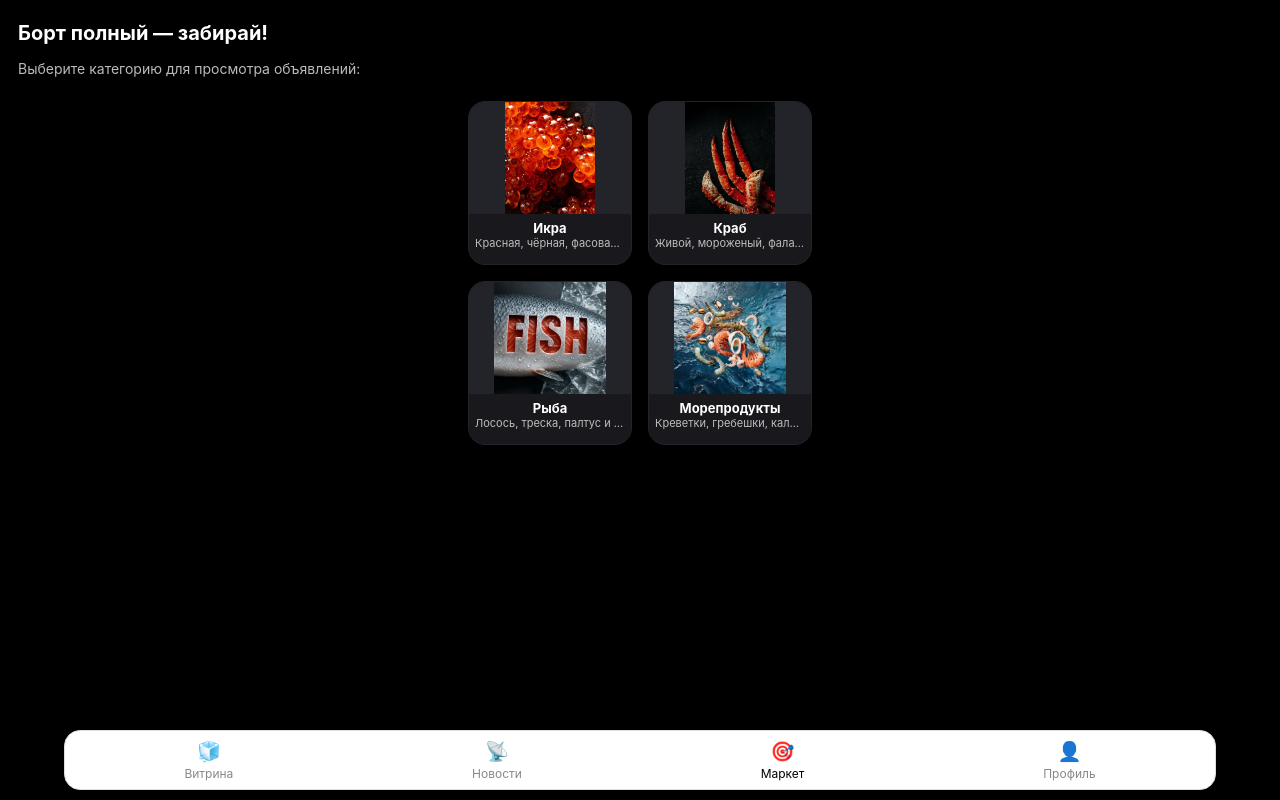
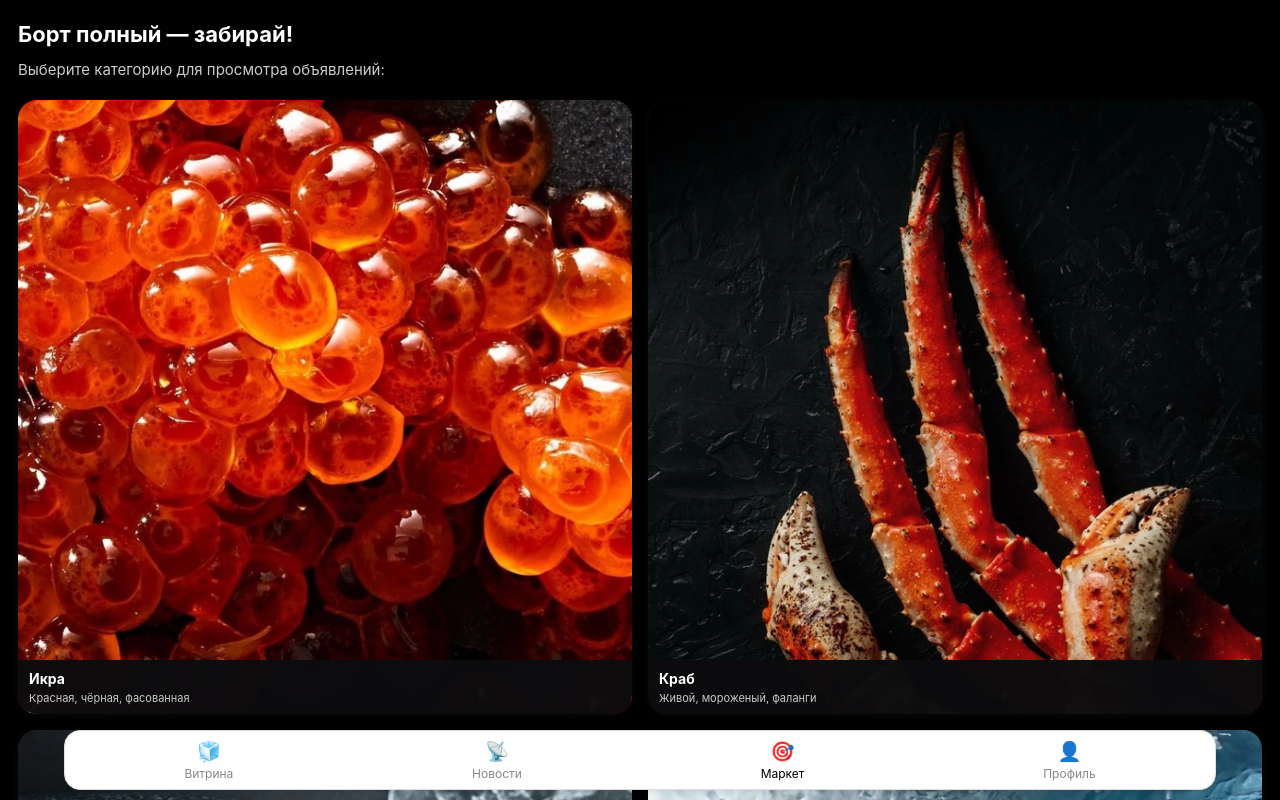
Before and after one commit to AlexSalavat/ikra-miniapp, a React (Create React App) app: page /market/sell in a window 1280 px wide. Shown: the top 800 px of the page. Built offline with nearby package versions, Linux system fonts and the light colour scheme.

Commit message:
UI: обновлены MarketSell и MarketSellCategory  улучшены карточки и объявления

```diff
--- a/src/components/MarketBuy.js
+++ b/src/components/MarketBuy.js
@@ -1,80 +1,89 @@
-import React from 'react';
+import React, { useState } from 'react';
 
-const categories = [
-  { title: 'Икра', description: 'Красная, чёрная, фасованная', image: '/images/cav.webp' },
-  { title: 'Краб', description: 'Живой, мороженый, фаланги', image: '/images/krab.webp' },
-  { title: 'Рыба', description: 'Лосось, треска, палтус и другие', image: '/images/fish.webp' },
-  { title: 'Морепродукты', description: 'Креветки, гребешки, кальмары и пр.', image: '/images/mor.webp' },
+const categories = ['Икра', 'Краб', 'Рыба', 'Морепродукты'];
+
+// Это заявки покупателей, которые хотят купить товар
+const requests = [
+  {
+    id: 1,
+    category: 'Икра',
+    title: 'Ищу икру красную оптом',
+    desc: 'Закупаем свежую красную икру, фасованную и на развес. Москва, регионы, самовывоз возможен.',
+    contact: '@buyer_ikra',
+    region: 'Москва',
+  },
+  {
+    id: 2,
+    category: 'Краб',
+    title: 'Нужен живой краб',
+    desc: 'Интересует живой камчатский краб, объём от 50 кг. Работаем по договору.',
+    contact: '+7 999 123-45-67',
+    region: 'Владивосток',
+  },
+  // Добавь свои заявки по аналогии!
 ];
 
-const CARD_SIZE = 158;
+const MarketBuy = () => {
+  const [selected, setSelected] = useState('Икра');
+  const filtered = requests.filter((r) => r.category === selected);
 
-const MarketBuy = () => (
-  <div style={{ padding: 18, background: '#000', minHeight: '100vh' }}>
-    <h1 style={{ color: '#fff', marginBottom: 10, fontWeight: 700, fontSize: 19 }}>Запросить улов</h1>
-    <p style={{ color: '#ccc', fontSize: 13 }}>Выберите, что вы ищете:</p>
-    <div style={{
-      display: 'grid',
-      gridTemplateColumns: `repeat(2, ${CARD_SIZE}px)`,
-      gap: 15,
-      maxWidth: CARD_SIZE * 2 + 15,
-      margin: '0 auto',
-      marginTop: 16,
-      justifyContent: 'center'
-    }}>
-      {categories.map((item, index) => (
-        <div key={index} style={{
-          width: CARD_SIZE,
-          height: CARD_SIZE,
-          border: '1px solid #23232a',
-          borderRadius: 16,
-          overflow: 'hidden',
-          background: '#18181c',
-          boxShadow: '0 2px 13px #0002',
-          position: 'relative',
-          cursor: 'pointer'
-        }}>
-          <img
-            src={item.image}
-            alt={item.title}
+  return (
+    <div style={{ padding: '18px 8px 80px 8px', background: '#000', minHeight: '100vh' }}>
+      <h1 style={{ color: '#fff', fontWeight: 700, fontSize: 21, marginBottom: 9 }}>Запросить улов</h1>
+      <div style={{ display: 'flex', gap: 9, marginBottom: 15, justifyContent: 'center', flexWrap: 'wrap' }}>
+        {categories.map((cat) => (
+          <button
+            key={cat}
+            onClick={() => setSelected(cat)}
             style={{
-              width: '100%',
-              height: '100%',
-              objectFit: 'cover',
-              display: 'block',
-              position: 'absolute',
-              left: 0,
-              top: 0,
-              zIndex: 1
+              padding: '6px 17px',
+              borderRadius: 14,
+              fontWeight: 600,
+              fontSize: 14,
+              background: selected === cat ? '#34e0a1' : '#19191c',
+              color: selected === cat ? '#222' : '#fff',
+              border: 'none',
+              cursor: 'pointer',
+              boxShadow: selected === cat ? '0 2px 10px #30e0a122' : 'none',
+              marginBottom: 5
             }}
-            onError={e => { e.target.src = '/images/no-image.webp'; }}
-          />
-          <div style={{
-            position: 'absolute',
-            left: 0, right: 0, bottom: 0,
-            background: 'rgba(18,18,18,0.82)',
-            color: '#fff',
-            padding: '11px 9px 8px 9px',
-            zIndex: 2,
-            textAlign: 'left'
-          }}>
-            <div style={{
-              fontWeight: 700,
-              fontSize: 12,
-              marginBottom: 2,
-              lineHeight: 1.14,
-              wordBreak: 'break-word'
-            }}>{item.title}</div>
-            <div style={{
-              color: '#ccc',
-              fontSize: 10.5,
-              lineHeight: 1.13
-            }}>{item.description}</div>
+          >
+            {cat}
+          </button>
+        ))}
+      </div>
+      <div style={{ display: 'flex', flexDirection: 'column', gap: 18 }}>
+        {filtered.length === 0 && (
+          <div style={{ color: '#777', textAlign: 'center', marginTop: 48 }}>
+            Нет запросов в этой категории.
           </div>
-        </div>
-      ))}
+        )}
+        {filtered.map(req => (
+          <div
+            key={req.id}
+            style={{
+              borderRadius: 16,
+              background: '#17171c',
+              padding: '13px 14px',
+              display: 'flex',
+              flexDirection: 'column',
+              gap: 4,
+              boxShadow: '0 2px 10px #0001',
+              color: '#fff',
+              fontSize: 15,
+            }}
+          >
+            <div style={{ fontWeight: 700, fontSize: 15 }}>{req.title}</div>
+            <div style={{ color: '#b8ffec', fontSize: 14, marginBottom: 2 }}>{req.region}</div>
+            <div style={{ color: '#eee', fontSize: 14, marginBottom: 2 }}>{req.desc}</div>
+            <div style={{ color: '#62afff', fontSize: 14 }}>
+              Контакт: {req.contact}
+            </div>
+          </div>
+        ))}
+      </div>
     </div>
-  </div>
-);
+  );
+};
 
 export default MarketBuy;
--- a/src/components/MarketSell.js
+++ b/src/components/MarketSell.js
@@ -1,5 +1,4 @@
-import React from 'react';
-import { useNavigate } from 'react-router-dom';
+import React, { useState } from 'react';
 
 const categories = [
   {
@@ -28,97 +27,83 @@ const categories = [
   },
 ];
 
-const CARD_SIZE = 164; // px
+const MarketSell = ({ onCategorySelect }) => {
+  const [selectedCategory, setSelectedCategory] = useState(null);
 
-const MarketSell = () => {
-  const navigate = useNavigate();
+  // Если нужна только навигация через react-router, этот проп не нужен
+  // и нужно вместо onCategorySelect использовать navigate(`/market/sell/${cat.key}`)
 
   return (
-    <div style={{ padding: 18, background: '#000', minHeight: '100vh' }}>
-      <h1 style={{ color: '#fff', marginBottom: 10, fontSize: 20, fontWeight: 700 }}>
-        Борт полный — забирай!
-      </h1>
-      <p style={{ color: '#bbb', marginBottom: 12, fontSize: 14 }}>
+    <div style={{ padding: '18px 0 80px 0', background: '#000', minHeight: '100vh' }}>
+      <h1 style={{ color: '#fff', fontWeight: 700, fontSize: 22, marginLeft: 18, marginBottom: 8 }}>Борт полный — забирай!</h1>
+      <p style={{ color: '#ccc', marginLeft: 18, fontSize: 15, marginBottom: 18 }}>
         Выберите категорию для просмотра объявлений:
       </p>
-
-      <div style={{
+      <div
+        style={{
           display: 'grid',
-        gridTemplateColumns: `repeat(2, ${CARD_SIZE}px)`,
+          gridTemplateColumns: '1fr 1fr',
           gap: 16,
-        maxWidth: CARD_SIZE * 2 + 16,
-        margin: '0 auto',
-        marginTop: 22,
-        justifyContent: 'center'
-      }}>
-        {categories.map((item) => (
+          justifyContent: 'center',
+          padding: '0 18px',
+        }}
+      >
+        {categories.map((cat) => (
           <div
-            key={item.key}
-            onClick={() => navigate(`/market/sell/${item.key}`)}
+            key={cat.key}
+            onClick={() => {
+              if (onCategorySelect) {
+                onCategorySelect(cat.key);
+              } else {
+                window.location.href = `/market/sell/${cat.key}`; // Если нет роутера
+              }
+            }}
             style={{
-              width: CARD_SIZE,
-              height: CARD_SIZE,
-              border: '1.2px solid #23232a',
-              borderRadius: 17,
-              backgroundColor: '#19191d',
+              borderRadius: '19px',
+              backgroundColor: '#191920',
               color: '#fff',
+              boxShadow: '0 1.5px 8px #2224',
               cursor: 'pointer',
-              boxShadow: '0 2px 13px #0004',
               overflow: 'hidden',
+              position: 'relative',
               display: 'flex',
               flexDirection: 'column',
+              justifyContent: 'flex-end',
               alignItems: 'stretch',
-              transition: 'box-shadow .15s'
+              minHeight: 158,
+              aspectRatio: '1/1',
             }}
           >
-            {/* Фиксированная высота для фото */}
-            <div style={{
+            <img
+              src={cat.image}
+              alt={cat.title}
+              style={{
                 width: '100%',
-              height: 112,
-              display: 'flex',
-              alignItems: 'center',
-              justifyContent: 'center',
-              background: '#23232a'
-            }}>
-              <img
-                src={item.image}
-                alt={item.title}
-                style={{
-                  maxWidth: '100%',
-                  maxHeight: '100%',
-                  objectFit: 'contain',
-                  display: 'block',
+                height: '100%',
+                objectFit: 'cover',
+                flexGrow: 1,
               }}
               onError={e => { e.target.src = '/images/no-image.webp'; }}
             />
+            <div
+              style={{
+                background: 'rgba(12,12,14,0.97)',
+                width: '100%',
+                padding: '8px 8px 7px 11px',
+                position: 'absolute',
+                left: 0,
+                bottom: 0,
+                fontSize: 13,
+                fontWeight: 700,
+                borderBottomLeftRadius: 19,
+                borderBottomRightRadius: 19,
+                boxSizing: 'border-box'
+              }}
+            >
+              <div style={{ fontWeight: 700, fontSize: 14 }}>{cat.title}</div>
+              <div style={{ fontWeight: 400, color: '#c9c9c9', fontSize: 11, marginTop: 1 }}>
+                {cat.description}
               </div>
-            {/* Текстовый блок всегда виден */}
-            <div style={{
-              flex: 'none',
-              padding: '7px 6px 8px 6px',
-              textAlign: 'center',
-              background: '#19191d',
-              minHeight: 39,
-              boxSizing: 'border-box'
-            }}>
-              <div style={{
-                fontWeight: 700,
-                fontSize: 13,
-                marginBottom: 1,
-                lineHeight: 1.13,
-                whiteSpace: 'nowrap',
-                overflow: 'hidden',
-                textOverflow: 'ellipsis'
-              }}>{item.title}</div>
-              <div style={{
-                color: '#bdbdbd',
-                fontSize: 11,
-                minHeight: 13,
-                lineHeight: 1.18,
-                whiteSpace: 'nowrap',
-                overflow: 'hidden',
-                textOverflow: 'ellipsis'
-              }}>{item.description}</div>
             </div>
           </div>
         ))}
```
Also changed, not shown: src/components/MarketSellCategory.js (+22 -23 lines). Lines whose indentation alone changed are shown as unchanged.
